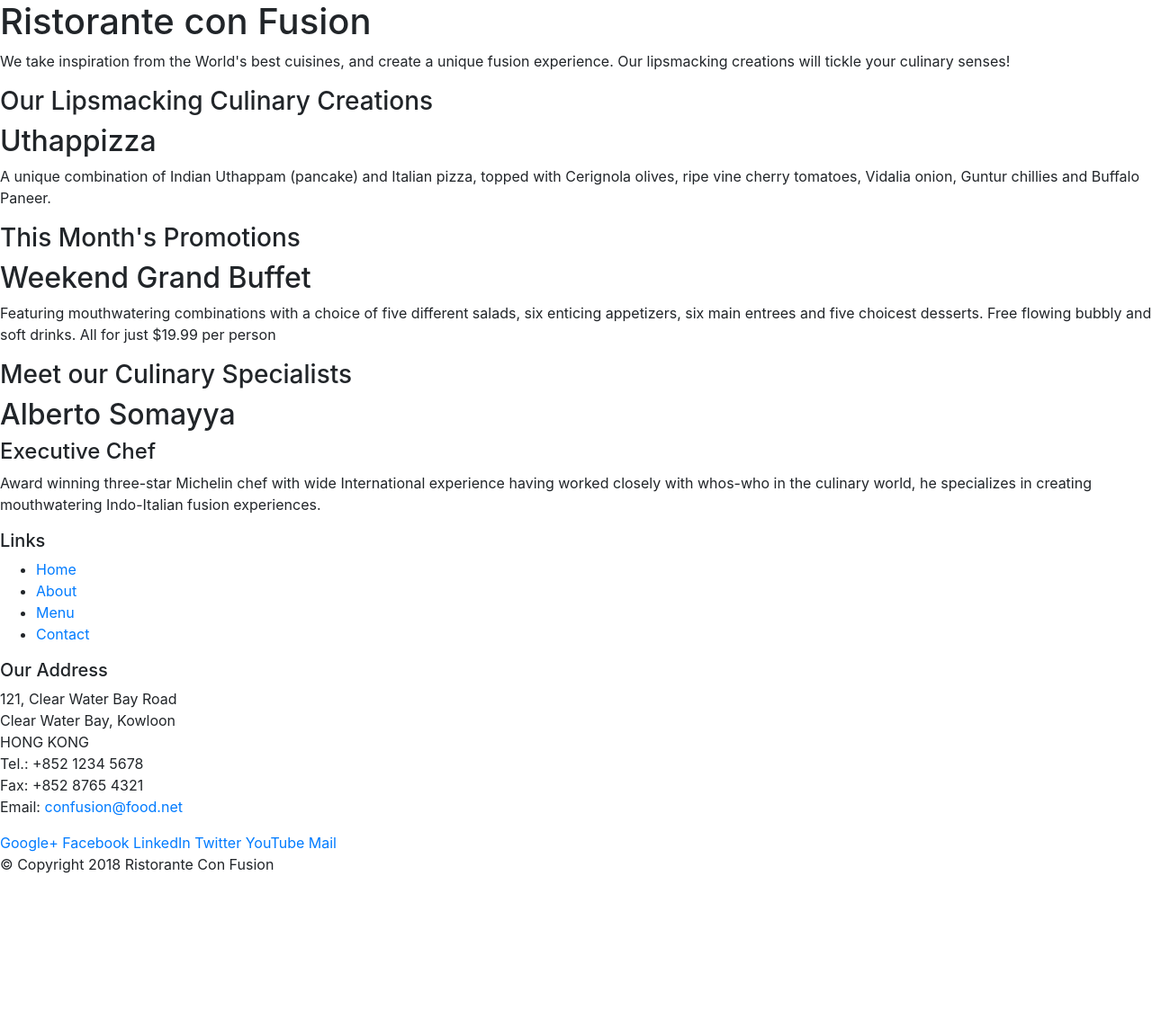
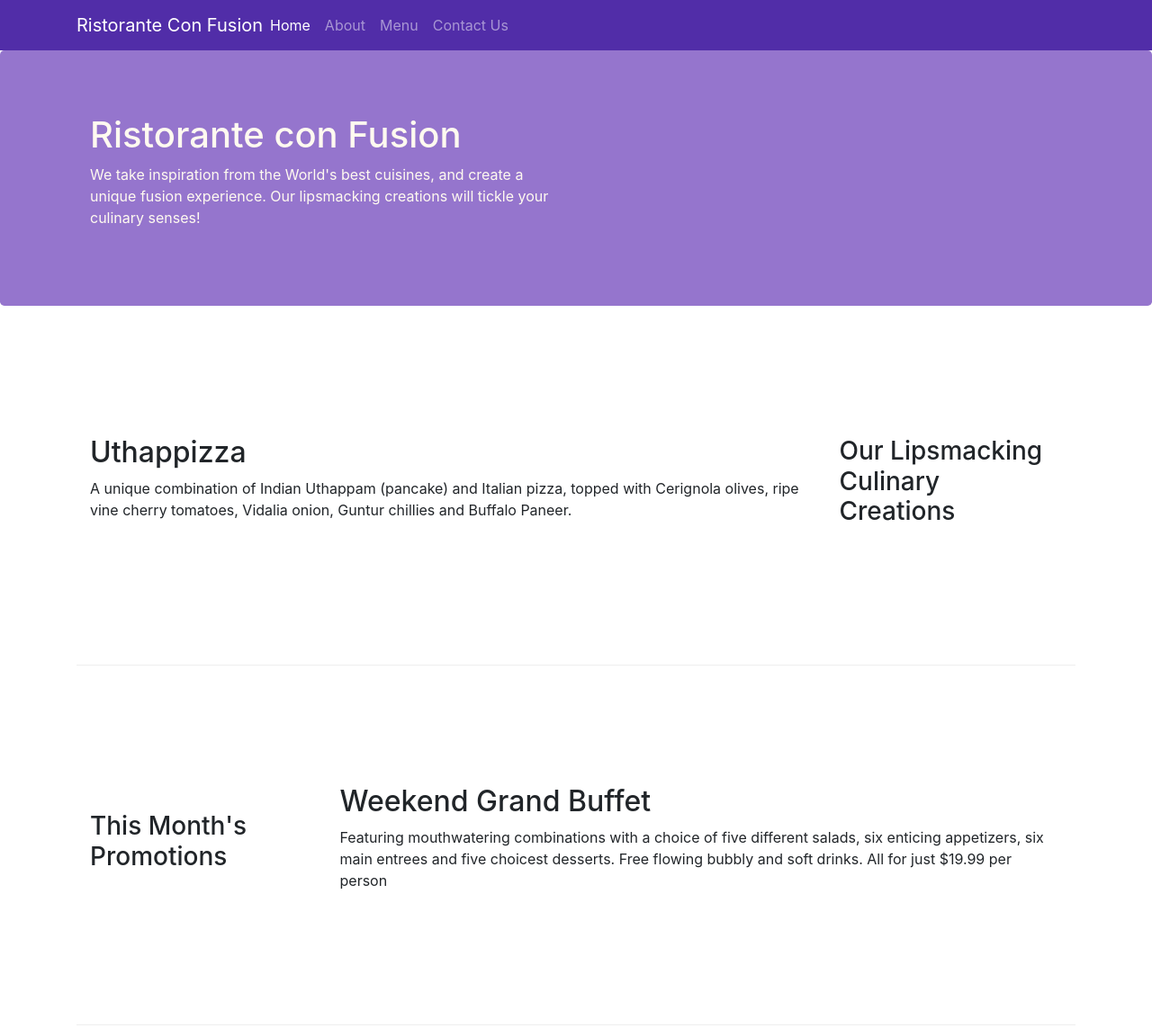
Before and after one commit to ishaanbajpai/Restaurant-Front-End, a plain HTML site: page index.html in a window 1280 px wide. Shown: the top 1143 px of the page at 90% size. Before the commit the page ends 989 px from the top, so only its background shows below. Drawn offline with nearby package versions, Linux system fonts and the light colour scheme.

Commit message:
Added navbar columns and added aboutus.html page

```diff
--- /dev/null
+++ b/css/styles.css
@@ -0,0 +1,33 @@
+.row-header{
+    margin: 0px auto;
+    padding: 0px auto;
+}
+.row-content{
+    margin: 0px auto;
+    padding: 50px 0px 50px 0px;
+    border-bottom: 1px ridge;
+    min-height: 400px;
+}
+.footer{
+    background-color: #D1C4E9;
+    margin: 0px auto;
+    padding: 20px 0px 20px 0px;
+}
+.jumbotron{
+    padding: 70px 30px 70px 30px;
+    margin: 0px auto;
+    background-color: #9575CD;
+    color: floralwhite;
+}
+.address{
+    font-size: 80%;
+    margin: 0px;
+    color: #0f0f0f;
+}
+.body{
+    padding: 50px 0px 0px 0px;
+    z-index: 0;
+}
+.navbar-dark{
+    background-color: #512DA8;
+}
--- a/index.html
+++ b/index.html
@@ -9,6 +9,7 @@
 
     <!-- Bootstrap CSS -->
     <link rel="stylesheet" href="node_modules/bootstrap/dist/css/bootstrap.min.css">
+    <link rel="stylesheet" href="css/styles.css">
 
     <title>Ristorante Con Fusion</title>
     <!-- jQuery first, then Popper.js, then Bootstrap JS. -->
@@ -18,47 +19,61 @@
 </head>
 
 <body>
-
-    <header>
-        <div>
-            <div>
-                <div>
+    <nav class="navbar navbar-dark navbar-expand-sm">
+        <div class="container">
+            <button class="navbar-toggler" type="button" data-toggle="collapse" data-target="#Navbar">
+                <span class="navbar-toggler-icon"></span>
+            </button>
+            <a class="navbar-brand mr-auto" href="#">Ristorante Con Fusion</a>
+        <div class="collapse navbar-collapse" id="Navbar">
+            <ul class="navbar-nav mr-auto">
+                <li class="nav-item active"><a class = "nav-link" href="#">Home</a></li>
+                <li class="nav-item"><a class = "nav-link" href="./aboutus.html">About</a></li>
+                <li class="nav-item"><a class = "nav-link" href="#">Menu</a></li>
+                <li class="nav-item"><a class = "nav-link" href="#">Contact Us</a></li>
+            </ul>
+        </div>
+        </div>
+    </nav>
+    <header class="jumbotron">
+        <div class="container">
+            <div class="row row-header align-items-center">
+                <div class="col-12 col-sm-6">
                     <h1>Ristorante con Fusion</h1>
                     <p>We take inspiration from the World's best cuisines, and create a unique fusion experience. Our lipsmacking creations will tickle your culinary senses!</p>
                 </div>
-                <div>
+                <div class="col-12 col-sm">
                 </div>
             </div>
         </div>
     </header>
 
-    <div>
-        <div>
-            <div>
+    <div class="container">
+        <div class="row row-content align-items-center">
+            <div class="col-12 col-sm-4 order-sm-last col-md-3">
                 <h3>Our Lipsmacking Culinary Creations</h3>
             </div>
-            <div>
+            <div class="col col-sm order-sm-first col-md">
                 <h2>Uthappizza</h2>
                 <p>A unique combination of Indian Uthappam (pancake) and Italian pizza, topped with Cerignola olives, ripe vine cherry tomatoes, Vidalia onion, Guntur chillies and Buffalo Paneer.</p>
             </div>
         </div>
 
-
-        <div>
-            <div>
+        <div class="row row-content align-items-center">
+            <div class="col-12 col-sm-4 col-md-3">
                 <h3>This Month's Promotions</h3>
             </div>
-            <div>
+            <div class="col col-sm col-md">
                 <h2>Weekend Grand Buffet</h2>
                 <p>Featuring mouthwatering combinations with a choice of five different salads, six enticing appetizers, six main entrees and five choicest desserts. Free flowing bubbly and soft drinks. All for just $19.99 per person </p>
             </div>
         </div>
 
-        <div>
-            <div>
+        <div class="row row-content">
+            <div class="col-12 col-sm-4 order-sm-last col-md-3">
                 <h3>Meet our Culinary Specialists</h3>
             </div>
-            <div>
+            <div class="col col-sm order-sm-first col-md">
                 <h2>Alberto Somayya</h2>
                 <h4>Executive Chef</h4>
                 <p>Award winning three-star Michelin chef with wide International experience having worked closely with whos-who in the culinary world, he specializes in creating mouthwatering Indo-Italian fusion experiences. </p>
@@ -66,19 +81,19 @@
         </div>
     </div>
 
-    <footer>
-        <div>
-            <div>
-                <div>
+    <footer class = "footer">
+        <div class="container">
+            <div class="row">
+                <div class="col-4 offset-1 col-sm-2">
                     <h5>Links</h5>
-                    <ul>
+                    <ul class="list-unstyled">
                         <li><a href="#">Home</a></li>
-                        <li><a href="#">About</a></li>
+                        <li><a href="./aboutus.html">About</a></li>
                         <li><a href="#">Menu</a></li>
                         <li><a href="#">Contact</a></li>
                     </ul>
                 </div>
-                <div>
+                <div class="col-7 col-sm-5">
                     <h5>Our Address</h5>
                     <address>
 		              121, Clear Water Bay Road<br>
@@ -89,8 +104,8 @@
 		              Email: <a href="mailto:confusion@food.net">confusion@food.net</a>
 		           </address>
                 </div>
-                <div>
-                    <div>
+                <div class="col-12 col-sm-4 align-self-center">
+                    <div class="text-center">
                         <a href="http://google.com/+">Google+</a>
                         <a href="http://www.facebook.com/profile.php?id=">Facebook</a>
                         <a href="http://www.linkedin.com/in/">LinkedIn</a>
@@ -100,8 +115,8 @@
                     </div>
                 </div>
            </div>
-           <div>
-                <div>
+           <div class="row justify-content-center">
+                <div class="col-auto">
                     <p>© Copyright 2018 Ristorante Con Fusion</p>
                 </div>
            </div>
```
Also changed, not shown: aboutus.html (added, +136 -0 lines).
